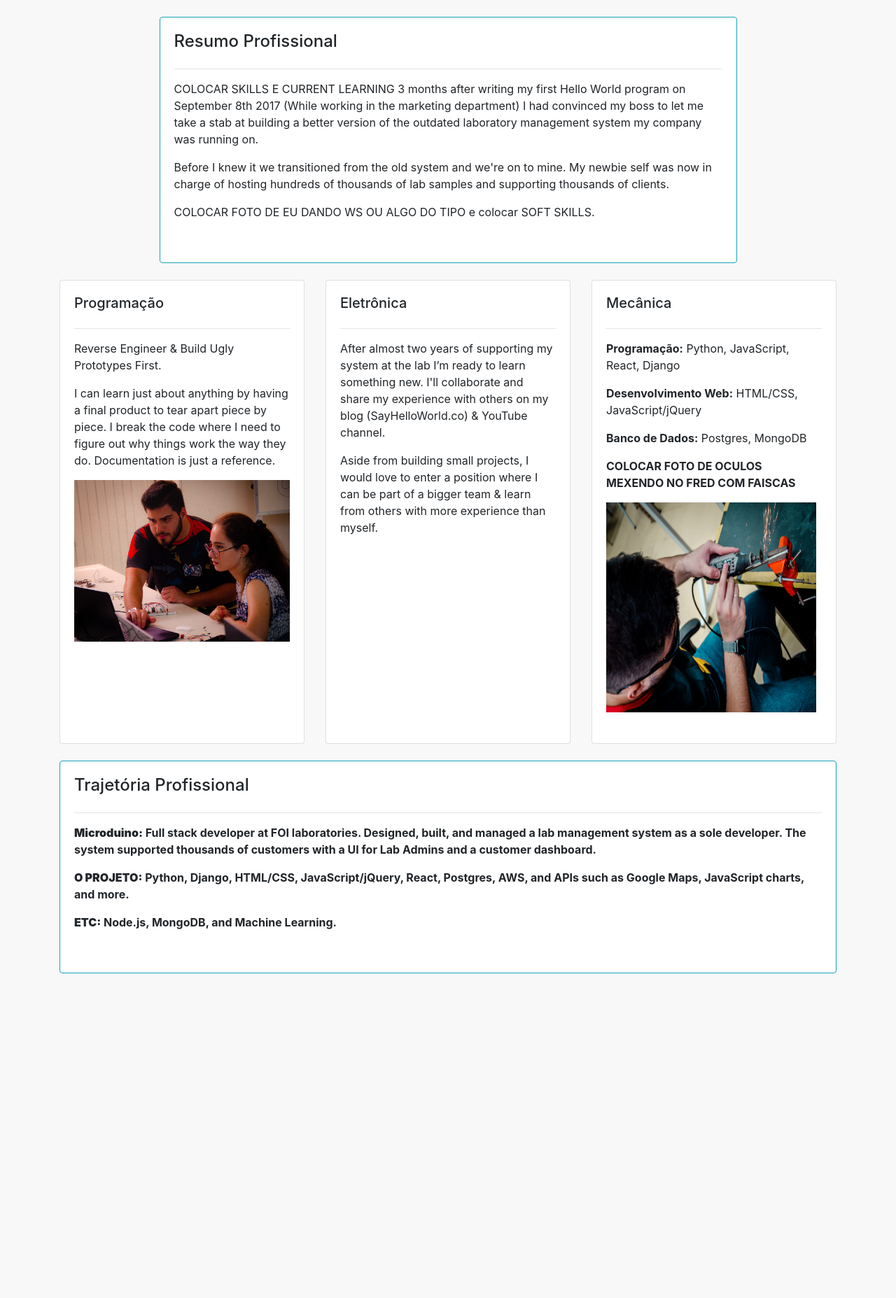
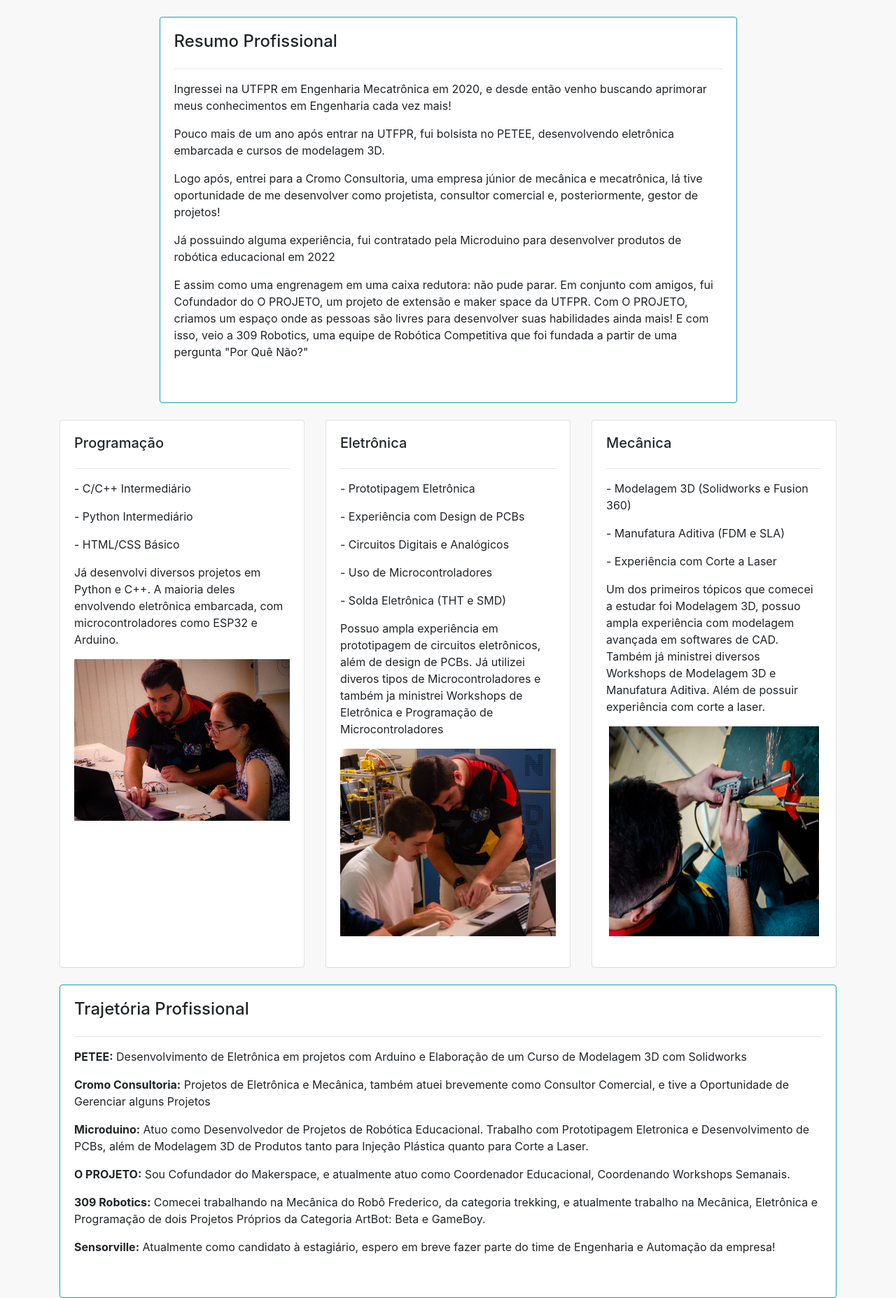
Before and after one commit to JoaoFerreira123/MyPortifolio, a Django app: page /profissional/ in a window 1280 px wide. Shown: the whole page at 70% size. Before the commit the page ends 1391 px from the top, so only its background shows below. Run offline with Django 5.2, Linux system fonts and the light colour scheme; some libraries are stand-ins or nearby versions.

Commit message:
profissionalOK

```diff
--- a/base/templates/base/profissional.html
+++ b/base/templates/base/profissional.html
@@ -15,11 +15,12 @@
                 <div class="card card-body h-100 border-info">
                     <h4>Resumo Profissional</h4>
                     <hr>
-                    <p>COLOCAR SKILLS E CURRENT LEARNING 3 months after writing my first Hello World program on September 8th 2017 (While working in the marketing department) I had convinced my boss to let me take a stab at building a better version of the outdated laboratory management system my company was running on.</p>
+                    <p>Ingressei na UTFPR em Engenharia Mecatrônica em 2020, e desde então venho buscando aprimorar meus conhecimentos em Engenharia cada vez mais!</p>
+                    <p>Pouco mais de um ano após entrar na UTFPR, fui bolsista no PETEE, desenvolvendo eletrônica embarcada e cursos de modelagem 3D.</p>
+                    <p>Logo após, entrei para a Cromo Consultoria, uma empresa júnior de mecânica e mecatrônica, lá tive oportunidade de me desenvolver como projetista, consultor comercial e, posteriormente, gestor de projetos!</p>
+                    <p>Já possuindo alguma experiência, fui contratado pela Microduino para desenvolver produtos de robótica educacional em 2022</p>
+                    <p>E assim como uma engrenagem em uma caixa redutora: não pude parar. Em conjunto com amigos, fui Cofundador do O PROJETO, um projeto de extensão e maker space da UTFPR. Com O PROJETO, criamos um espaço onde as pessoas são livres para desenvolver suas habilidades ainda mais! E com isso, veio a 309 Robotics, uma equipe de Robótica Competitiva que foi fundada a partir de uma pergunta "Por Quê Não?"</p>
 
-                    <p>Before I knew it we transitioned from the old system and we're on to mine. My newbie self was now in charge of hosting hundreds of thousands of lab samples and supporting thousands of clients.</p>
-
-                    <p>COLOCAR FOTO DE EU DANDO WS OU ALGO DO TIPO e colocar SOFT SKILLS.</p>
                 </div>
             </div>
         </div>
@@ -30,8 +31,12 @@
                 <div class="card card-body h-100">
                     <h5>Programação</h5>
                     <hr>
-                    <p>Reverse Engineer & Build Ugly Prototypes First.</p>
-                    <p>I can learn just about anything by having a final product to tear apart piece by piece. I break the code where I need to figure out why things work the way they do. Documentation is just a reference.</p>
+                    <p>- C/C++ Intermediário</p>
+                    <p>- Python Intermediário</p>
+                    <p>- HTML/CSS Básico</p>
+                    <p>
+                        Já desenvolvi diversos projetos em Python e C++. A maioria deles envolvendo eletrônica embarcada, com microcontroladores como ESP32 e Arduino.
+                    </p>
                     <img src="{% static '\images\WS_ESP.jpg' %}">
                 </div>
             </div>
@@ -40,8 +45,18 @@
                 <div class="card card-body h-100">
                     <h5>Eletrônica</h5>
                     <hr>
-                    <p>After almost two years of supporting my system at the lab I’m ready to learn something new. I'll collaborate and share my experience with others on my blog (SayHelloWorld.co) & YouTube channel.</p>
-                    <p>Aside from building small projects, I would love to enter a position where I can be part of a bigger team & learn from others with more experience than myself.</p>
+                    <p>- Prototipagem Eletrônica</p>
+                    <p>- Experiência com Design de PCBs</p>
+                    <p>- Circuitos Digitais e Analógicos</p>
+                    <p>- Uso de Microcontroladores</p>
+                    <p>- Solda Eletrônica (THT e SMD)</p>
+
+
+                    <p>
+                        Possuo ampla experiência em prototipagem de circuitos eletrônicos, além de design de PCBs. Já utilizei diveros tipos de Microcontroladores e também ja ministrei Workshops de Eletrônica e Programação de Microcontroladores
+                    </p>
+                    <img src="{% static '\images\eletronica.jpg' %}">
+
                 </div>
             </div>
 
@@ -49,10 +64,12 @@
                 <div class="card card-body h-100">
                     <h5>Mecânica</h5>
                     <hr>
-                    <p><strong>Programação:</strong> Python, JavaScript, React, Django</p>
-                    <p><strong>Desenvolvimento Web:</strong> HTML/CSS, JavaScript/jQuery</p>
-                    <p><strong>Banco de Dados:</strong> Postgres, MongoDB</p>
-                    <p><strong>COLOCAR FOTO DE OCULOS MEXENDO NO FRED COM FAISCAS</p>
+                    <p>- Modelagem 3D (Solidworks e Fusion 360)</p>
+                    <p>- Manufatura Aditiva (FDM e SLA)</p>
+                    <p>- Experiência com Corte a Laser</p>
+                    <p>
+                        Um dos primeiros tópicos que comecei a estudar foi Modelagem 3D, possuo ampla experiência com modelagem avançada em softwares de CAD. Também já ministrei diversos Workshops de Modelagem 3D e Manufatura Aditiva. Além de possuir experiência com corte a laser.
+                    </p>
                     <img id="theta" src="{% static '\images\mecanica.jpg' %}">
                 </div>
             </div>
@@ -64,9 +81,12 @@
                 <div class="card card-body h-100 border-info">
                     <h4>Trajetória Profissional</h4>
                     <hr>
-                    <p><strong>Microduino:</strong> Full stack developer at FOI laboratories. Designed, built, and managed a lab management system as a sole developer. The system supported thousands of customers with a UI for Lab Admins and a customer dashboard.</p>
-                    <p><strong>O PROJETO:</strong> Python, Django, HTML/CSS, JavaScript/jQuery, React, Postgres, AWS, and APIs such as Google Maps, JavaScript charts, and more.</p>
-                    <p><strong>ETC:</strong> Node.js, MongoDB, and Machine Learning.</p>
+                    <p><strong>PETEE:</strong> Desenvolvimento de Eletrônica em projetos com Arduino e Elaboração de um Curso de Modelagem 3D com Solidworks</p>
+                    <p><strong>Cromo Consultoria:</strong> Projetos de Eletrônica e Mecânica, também atuei brevemente como Consultor Comercial, e tive a Oportunidade de Gerenciar alguns Projetos</p>
+                    <p><strong>Microduino:</strong> Atuo como Desenvolvedor de Projetos de Robótica Educacional. Trabalho com Prototipagem Eletronica e Desenvolvimento de PCBs, além de Modelagem 3D de Produtos tanto para Injeção Plástica quanto para Corte a Laser.</p>
+                    <p><strong>O PROJETO:</strong> Sou Cofundador do Makerspace, e atualmente atuo como Coordenador Educacional, Coordenando Workshops Semanais.</p>
+                    <p><strong>309 Robotics:</strong> Comecei trabalhando na Mecânica do Robô Frederico, da categoria trekking, e atualmente trabalho na Mecânica, Eletrônica e Programação de dois Projetos Próprios da Categoria ArtBot: Beta e GameBoy.</p>
+                    <p><strong>Sensorville:</strong> Atualmente como candidato à estagiário, espero em breve fazer parte do time de Engenharia e Automação da empresa!</p>
                 </div>
             </div>
         </div>
```
Also changed, not shown: files/images/eletronica.jpg (added).
